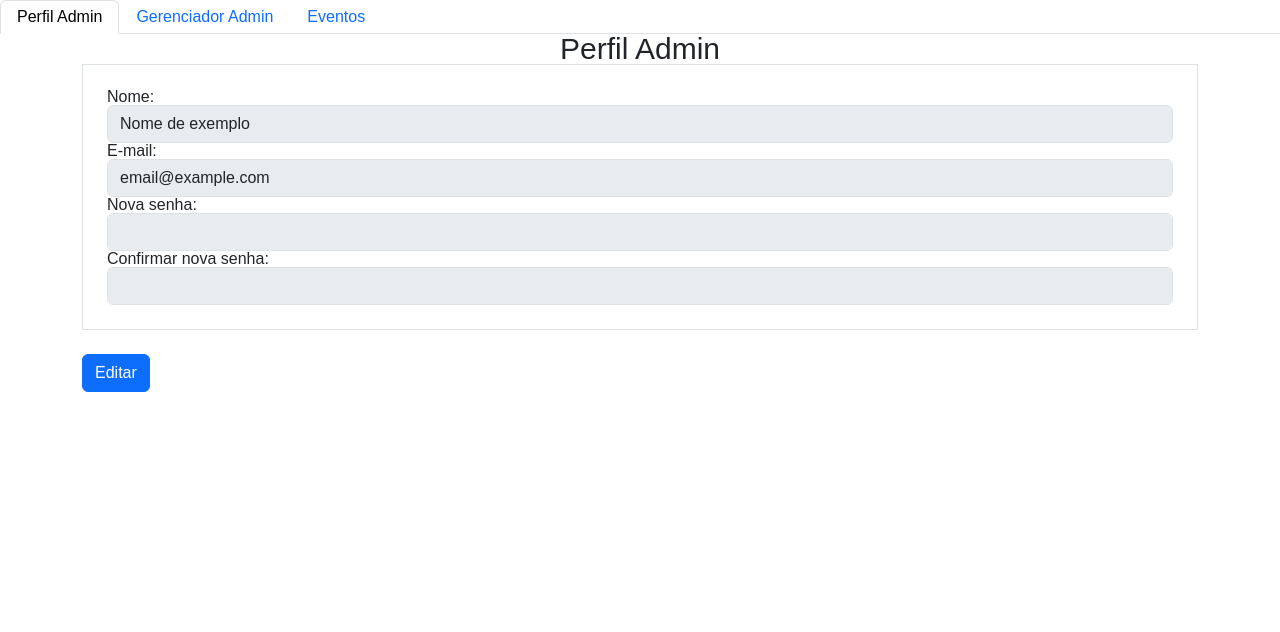
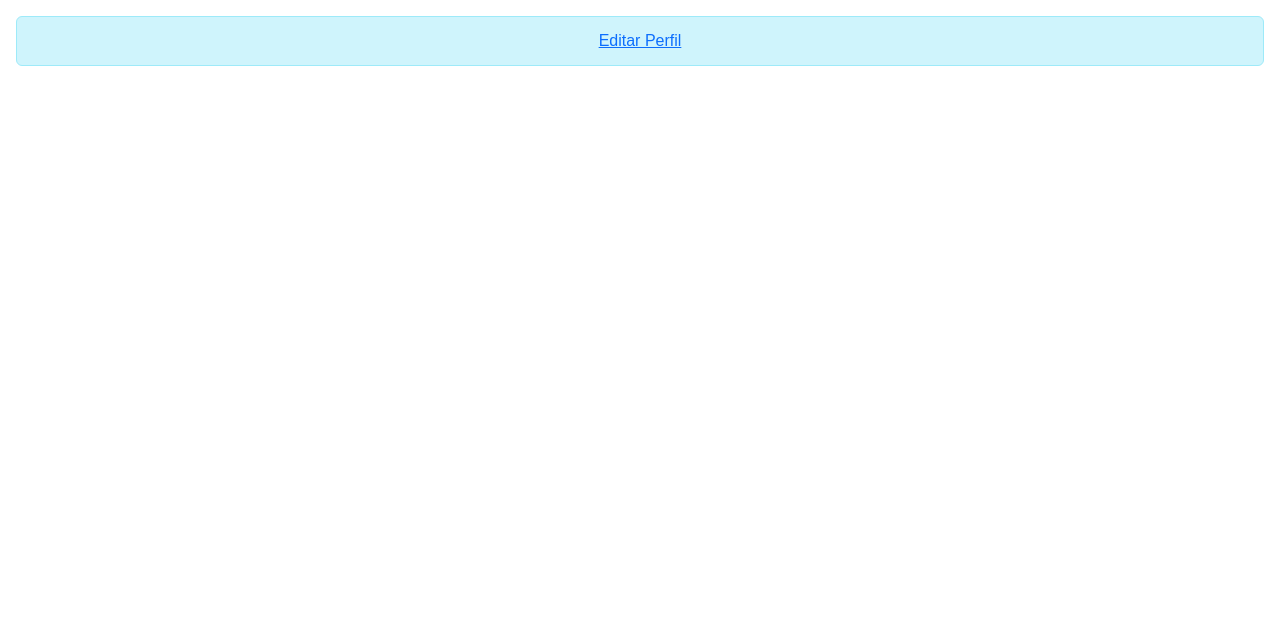
Before and after one commit to lippekstro/guia_brecho, a PHP site: page /views/admin/perfil_admin.php in a window 1280 px wide. Shown: the part 69-701 px from the top of the page. Run offline with PHP 8.4, Linux system fonts and the light colour scheme; style sheets or scripts are compiled from the project's sources; some libraries are stand-ins or nearby versions.

Commit message:
modifiquei o painel (temporario)

```diff
--- a/templates/cabecalho.php
+++ b/templates/cabecalho.php
@@ -57,12 +57,10 @@ session_start();
                         <a class="nav-link active text-white" aria-current="page" href="/guia_brecho/views/eventos.php">Eventos</a>
                         <a class="nav-link active text-white" aria-current="page" href="/guia_brecho/views/faqs.php">FAQs</a>
                         <a class="nav-link active text-white" aria-current="page" href="/guia_brecho/views/quemsomos.php">Quem Somos?</a>
-                        <?php if (isset($_SESSION['usuario']) && $_SESSION['usuario']['nivel_acesso'] > 1) : ?>
-                            <a class="nav-link active text-white" aria-current="page" href="/guia_brecho/views/admin/perfil_admin.php">Painel</a>
-                        <?php endif; ?>
                         <?php if (!isset($_SESSION['usuario'])) : ?>
                             <a class="nav-link active text-white" aria-current="page" href="/guia_brecho/views/login.php">Login</a>
                         <?php else : ?>
+                            <a class="nav-link active text-white" aria-current="page" href="/guia_brecho/views/admin/perfil_admin.php">Painel</a>
                             <a class="nav-link active text-white" aria-current="page" href="/guia_brecho/controllers/logout_controller.php">Sair</a>
                         <?php endif; ?>
                     </div>
--- a/views/admin/listar_faqs.php
+++ b/views/admin/listar_faqs.php
@@ -1,6 +1,4 @@
 <?php
-session_start();
-
 if (isset($_COOKIE['msg'])) {
     setcookie('msg', '', time() - 3600, '/guia_brecho/');
     setcookie('tipo', '', time() - 3600, '/guia_brecho/');
@@ -48,7 +46,7 @@ try {
             <tr>
                 <th scope="col">Pergunta</th>
                 <th scope="col">Resposta</th>
-                <th scope="col" colspan="2"></th>
+                <th scope="col" colspan="2"><a href="/guia_brecho/views/admin/adicionar_faq.php">Adicionar</a></th>
             </tr>
         </thead>
         <tbody>
--- a/views/admin/perfil_admin.php
+++ b/views/admin/perfil_admin.php
@@ -1,49 +1,40 @@
 <?php
 require_once $_SERVER["DOCUMENT_ROOT"] . "/guia_brecho/templates/cabecalho.php";
+require_once $_SERVER["DOCUMENT_ROOT"] . "/guia_brecho/models/brecho.php";
+
 ?>
 
-<div class="admin">
-    <ul class="nav nav-tabs">
-      <li class="nav-item">
-        <a class="nav-link active" aria-current="page" href="/guia_brecho/views\admin\perfil_admin.php">Perfil Admin</a>
-      </li>
-      <li class="nav-item">
-        <a class="nav-link" href="/guia_brecho/views\admin\gerenciador-admin.php">Gerenciador Admin</a>
-      </li>
-      <li class="nav-item">
-        <a class="nav-link" href="#">Eventos</a>
-      </li>
-    </ul>
+<section>
+  <div class="alert alert-info text-center m-3" role="alert">
+    <a href="/guia_brecho/views/admin/editar_perfil.php">Editar Perfil</a>
   </div>
+</section>
 
-
-<div class="container">
-  <h1 class="text-center" style="font-size: 30px;">Perfil Admin</h1>
-  <div id="profile" class="border p-4 mb-4 bg-transparent-orange">
-    <div class="form-group">
-      <label for="name">Nome:</label>
-      <input type="text" id="name" class="form-control" value="Nome de exemplo" disabled>
+<?php if (isset($_SESSION['usuario']) && $_SESSION['usuario']['nivel_acesso'] === 1) : ?>
+  <section>
+    <?php if (!Brecho::buscarMeuBrecho($_SESSION['usuario']['id_usuario'])) : ?>
+      <div class="alert alert-info text-center m-3" role="alert">
+        <a href="/guia_brecho/views/admin/cadastro_brecho.php">Cadastrar Brecho</a>
+      </div>
+    <?php else : ?>
+      <div class="alert alert-info text-center m-3" role="alert">
+        <a href="/guia_brecho/views/admin/editar_brecho.php">Editar Brecho</a>
+      </div>
+      <div class="alert alert-info text-center m-3" role="alert">
+        <a href="/guia_brecho/views/admin/listar_produtos.php">Gerenciar Produtos</a>
+      </div>
+    <?php endif; ?>
+  </section>
+<?php elseif (isset($_SESSION['usuario']) && $_SESSION['usuario']['nivel_acesso'] > 1) : ?>
+  <section>
+    <div class="alert alert-success text-center m-3" role="alert">
+      <a href="/guia_brecho/views/admin/listar_produtos.php">Gerenciar Eventos</a>
     </div>
-
-    <div class="form-group">
-      <label for="email">E-mail:</label>
-      <input type="email" id="email" class="form-control" value="email@example.com" disabled>
+    <div class="alert alert-success text-center m-3" role="alert">
+      <a href="/guia_brecho/views/admin/listar_faqs.php">Gerenciar FAQs</a>
     </div>
-
-    <div class="form-group">
-      <label for="password">Nova senha:</label>
-      <input type="password" id="password" class="form-control" disabled>
-    </div>
-
-    <div class="form-group">
-      <label for="confirmPassword">Confirmar nova senha:</label>
-      <input type="password" id="confirmPassword" class="form-control" disabled>
-    </div>
-  </div>
-
-  <button id="editButton" class="btn btn-primary">Editar</button>
-  <button id="saveButton" class="btn btn-success" style="display: none;">Salvar</button>
-</div>
+  </section>
+<?php endif; ?>
 
 <?php
 require_once $_SERVER["DOCUMENT_ROOT"] . "/guia_brecho/templates/rodape.php";
```
Also changed, not shown: templates/cardProduto.php (+4 -5 lines).
